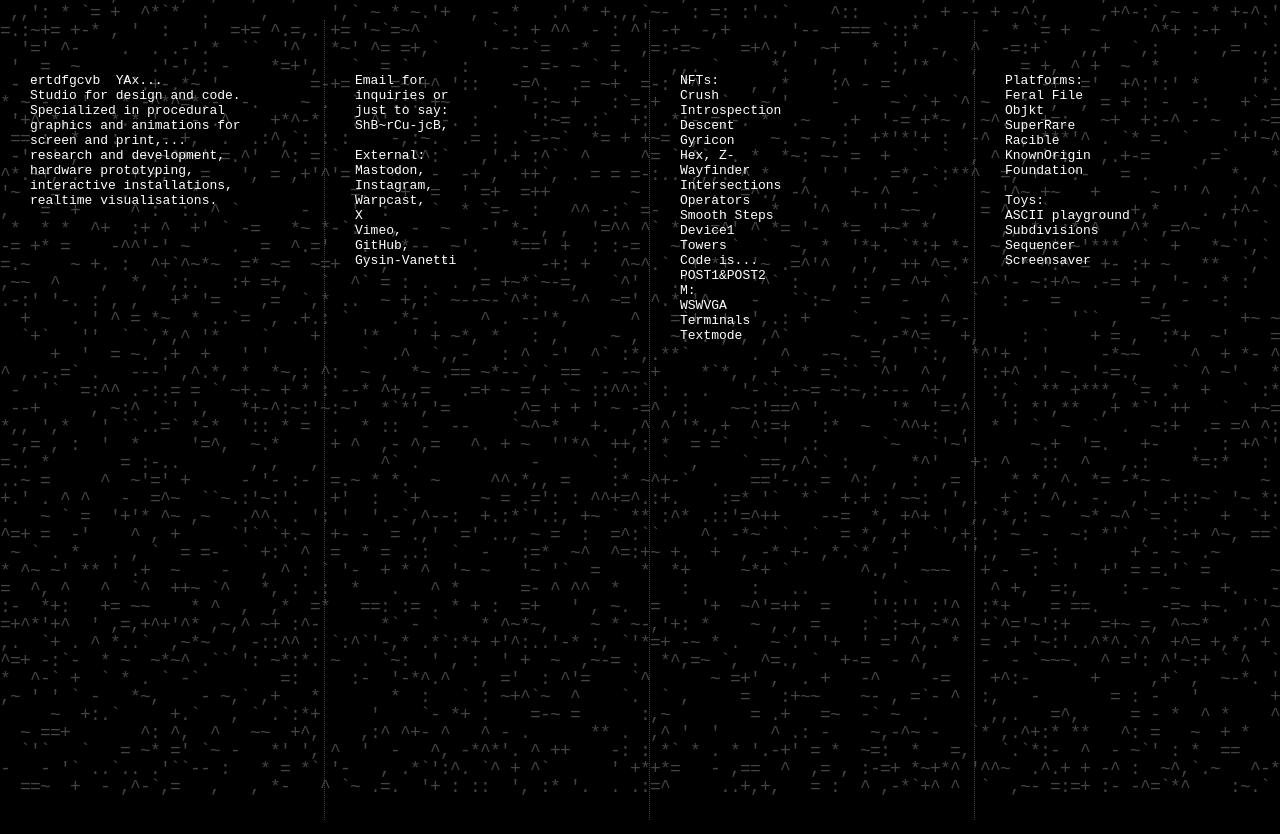
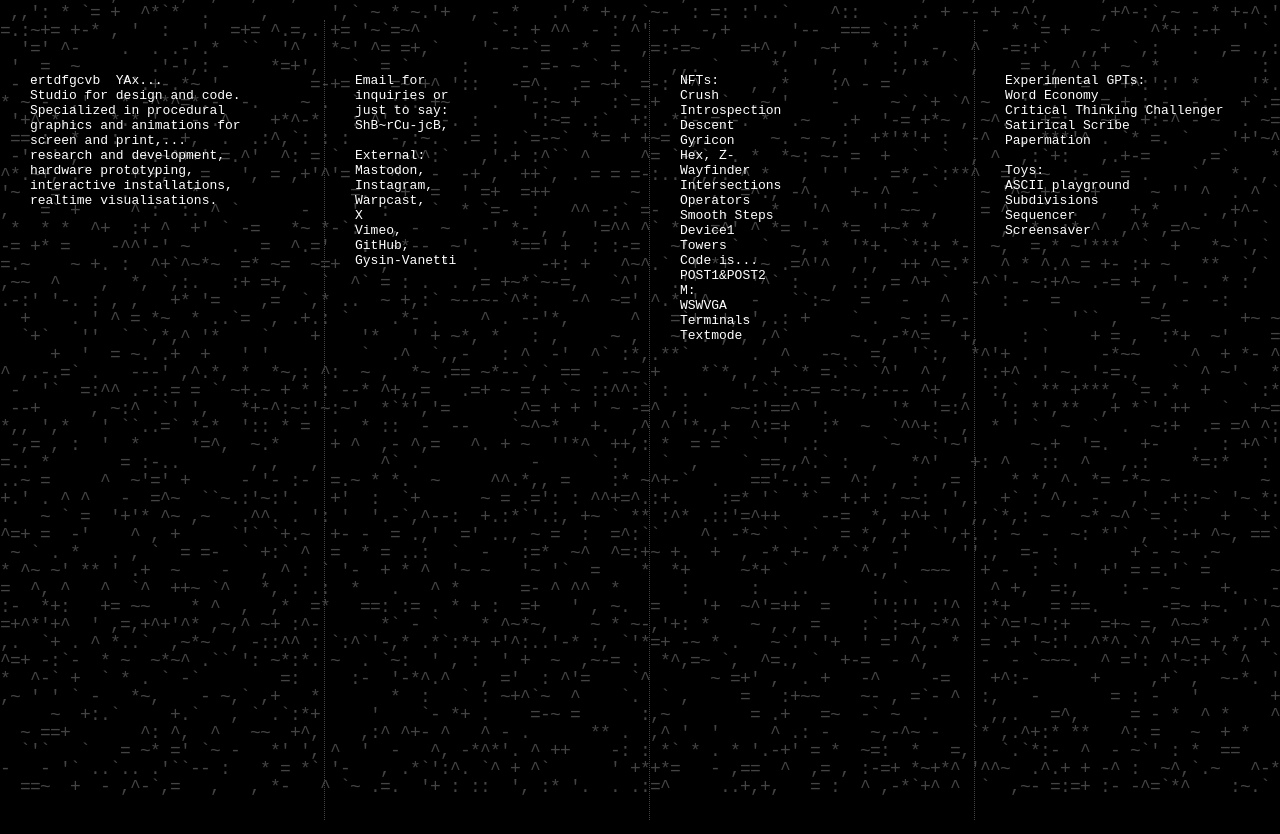
Before and after one commit to miguelcastroe/mike, a plain HTML site: page index.html in a window 1280 px wide. Shown: the top 834 px of the page. Drawn offline with Linux system fonts and the light colour scheme; animation ran at ten frames a second.

Commit message:
Update index.html

```diff
--- a/index.html
+++ b/index.html
@@ -65,13 +65,11 @@ Textmode
         </div>
         <div class="column">
             <pre>
-Platforms:
-Feral File
-Objkt
-SuperRare
-Racible
-KnownOrigin
-Foundation
+Experimental GPTs:
+Word Economy
+Critical Thinking Challenger
+Satirical Scribe
+Papermation
 
 Toys:
 ASCII playground
```
